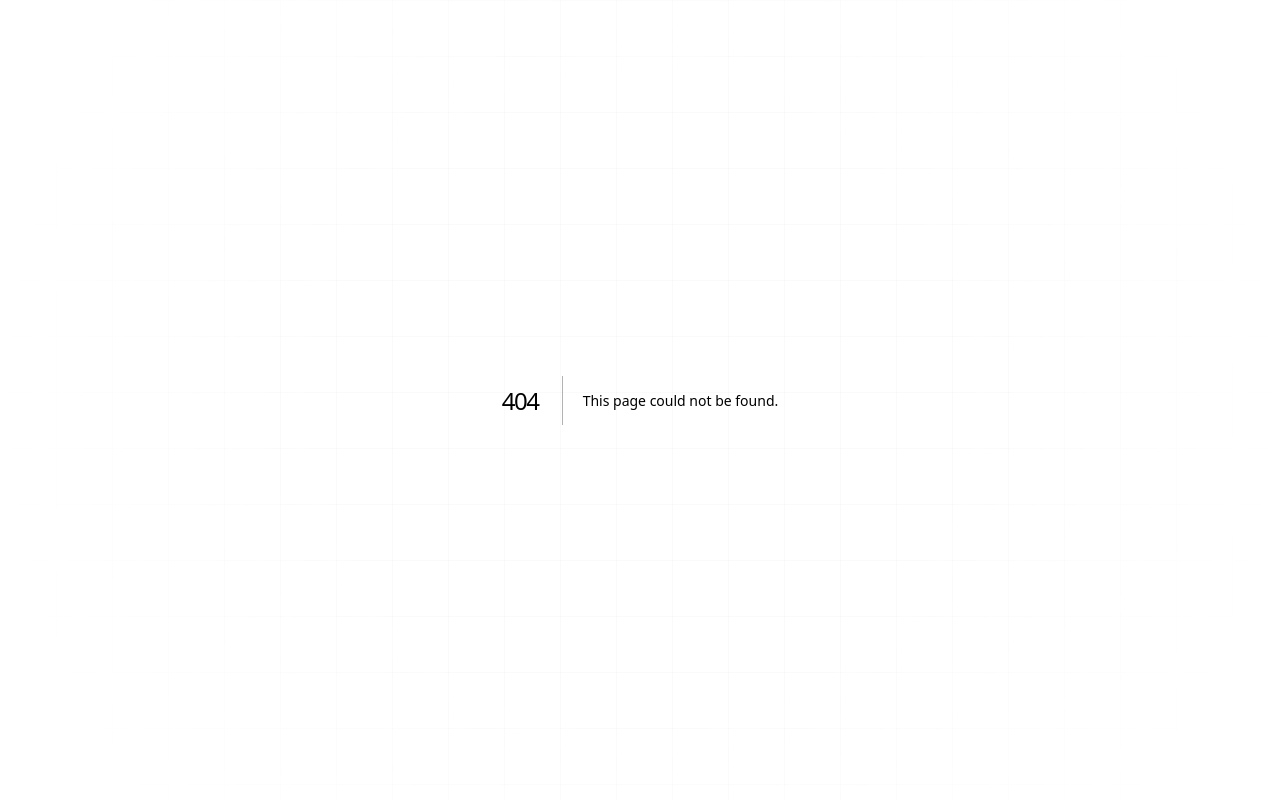
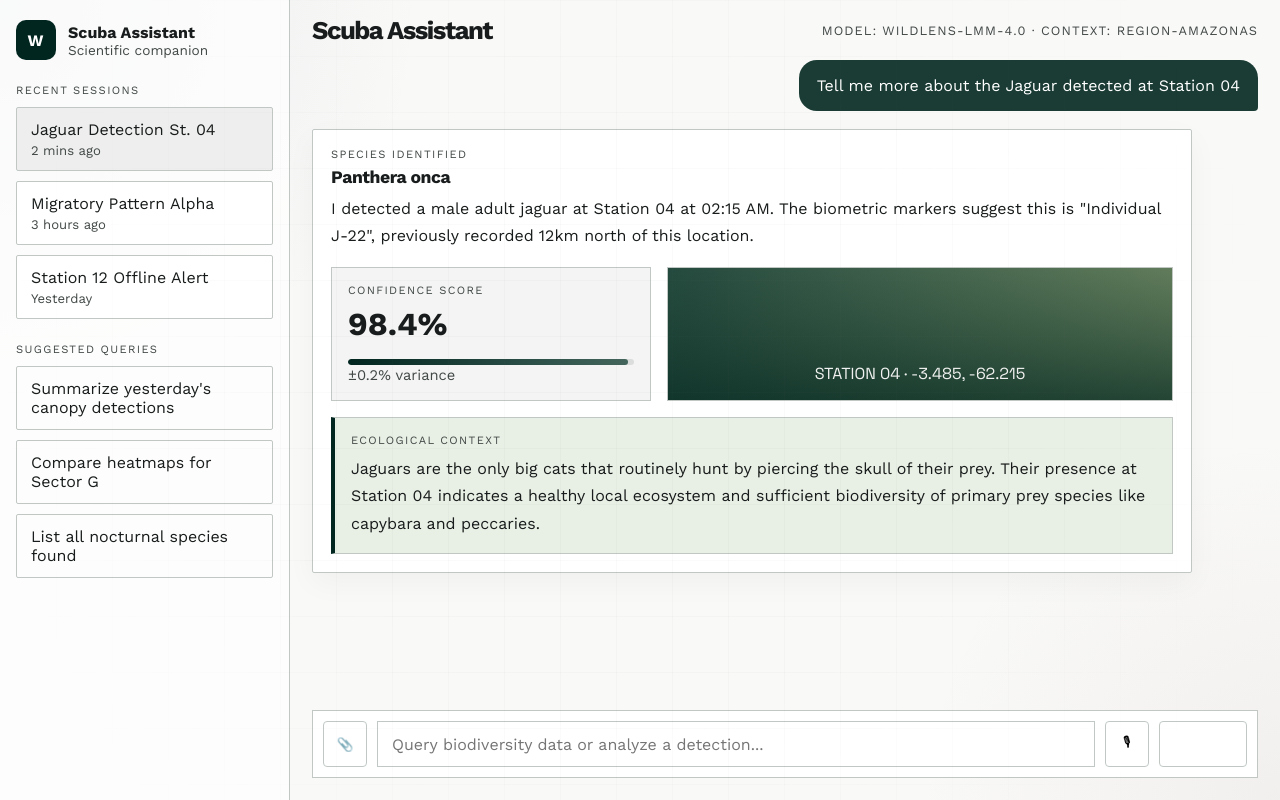
Before and after one commit to suhanstha09/wildlens, a Next.js app in the folder frontend/: page /assistant in a window 1280 px wide. Before the commit this address had no page. Built offline with nearby package versions, Linux system fonts and the light colour scheme.

Commit message:
feat: add AssistantPage component with recent sessions, suggested queries, and species identification details

```diff
--- /dev/null
+++ b/frontend/app/assistant/page.tsx
@@ -0,0 +1,66 @@
+export default function AssistantPage() {
+  return (
+    <main className="assistant-shell">
+      <aside className="assistant-sidebar">
+        <div className="brand-lockup assistant-brand">
+          <div className="brand-mark">W</div>
+          <div>
+            <p className="brand-title">Scuba Assistant</p>
+            <p className="brand-subtitle">Scientific companion</p>
+          </div>
+        </div>
+
+        <section className="assistant-panel">
+          <p className="card-label">Recent Sessions</p>
+          <div className="session-card active">Jaguar Detection St. 04 <span>2 mins ago</span></div>
+          <div className="session-card">Migratory Pattern Alpha <span>3 hours ago</span></div>
+          <div className="session-card">Station 12 Offline Alert <span>Yesterday</span></div>
+        </section>
+
+        <section className="assistant-panel">
+          <p className="card-label">Suggested Queries</p>
+          <button className="query-pill" type="button">Summarize yesterday&apos;s canopy detections</button>
+          <button className="query-pill" type="button">Compare heatmaps for Sector G</button>
+          <button className="query-pill" type="button">List all nocturnal species found</button>
+        </section>
+      </aside>
+
+      <section className="assistant-main">
+        <header className="assistant-header">
+          <h1>Scuba Assistant</h1>
+          <div className="assistant-status">MODEL: WILDLENS-LMM-4.0 · CONTEXT: REGION-AMAZONAS</div>
+        </header>
+
+        <div className="assistant-chat">
+          <div className="assistant-prompt">Tell me more about the Jaguar detected at Station 04</div>
+
+          <article className="assistant-response panel">
+            <p className="card-label">Species Identified</p>
+            <h2>Panthera onca</h2>
+            <p className="response-body">I detected a male adult jaguar at Station 04 at 02:15 AM. The biometric markers suggest this is &quot;Individual J-22&quot;, previously recorded 12km north of this location.</p>
+            <div className="response-grid">
+              <div className="confidence-card">
+                <p className="card-label">Confidence Score</p>
+                <strong>98.4%</strong>
+                <div className="meter"><span style={{ width: '98%' }} /></div>
+                <span className="body-note">±0.2% variance</span>
+              </div>
+              <div className="map-card" aria-hidden="true">STATION 04 · -3.485, -62.215</div>
+            </div>
+            <div className="context-box">
+              <p className="card-label">Ecological Context</p>
+              <p>Jaguars are the only big cats that routinely hunt by piercing the skull of their prey. Their presence at Station 04 indicates a healthy local ecosystem and sufficient biodiversity of primary prey species like capybara and peccaries.</p>
+            </div>
+          </article>
+        </div>
+
+        <footer className="assistant-composer">
+          <button type="button">📎</button>
+          <input type="text" placeholder="Query biodiversity data or analyze a detection..." />
+          <button type="button">🎙</button>
+          <button className="primary-button send-button" type="button">➤</button>
+        </footer>
+      </section>
+    </main>
+  );
+}
```
